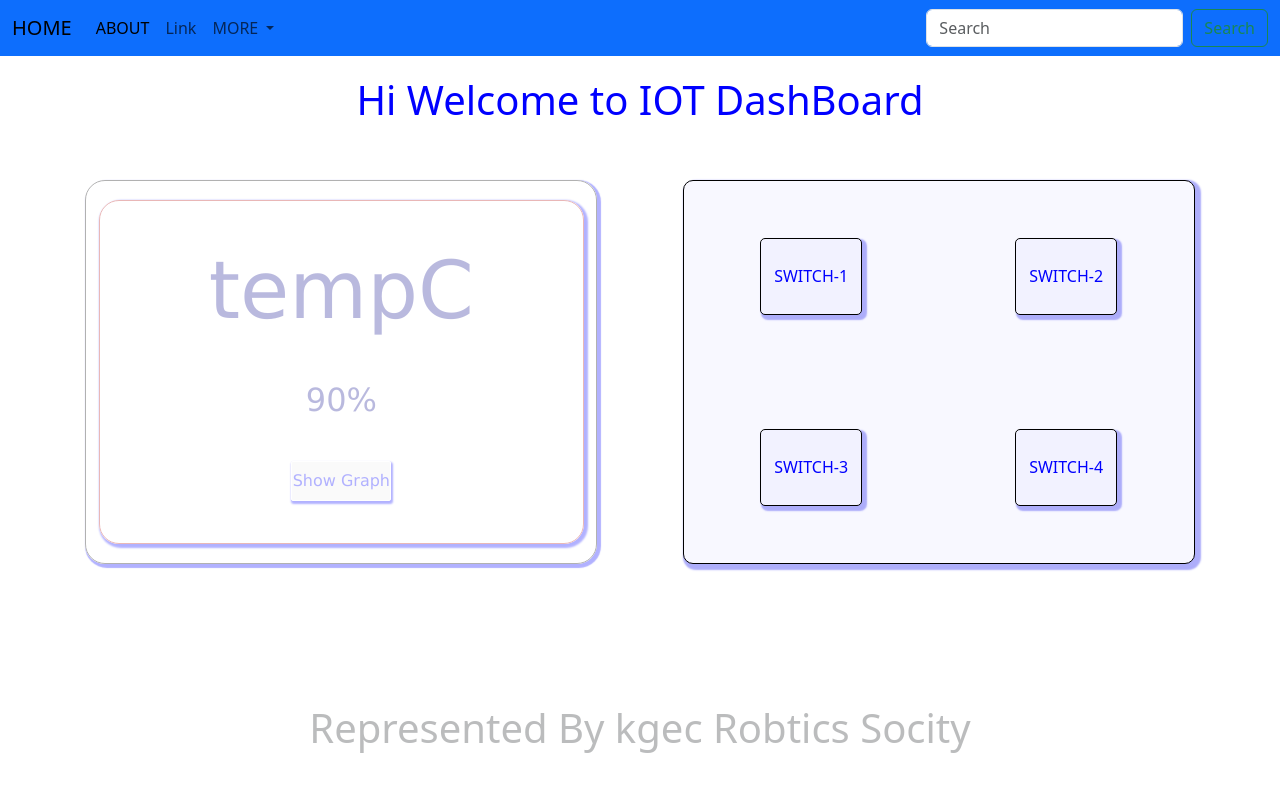
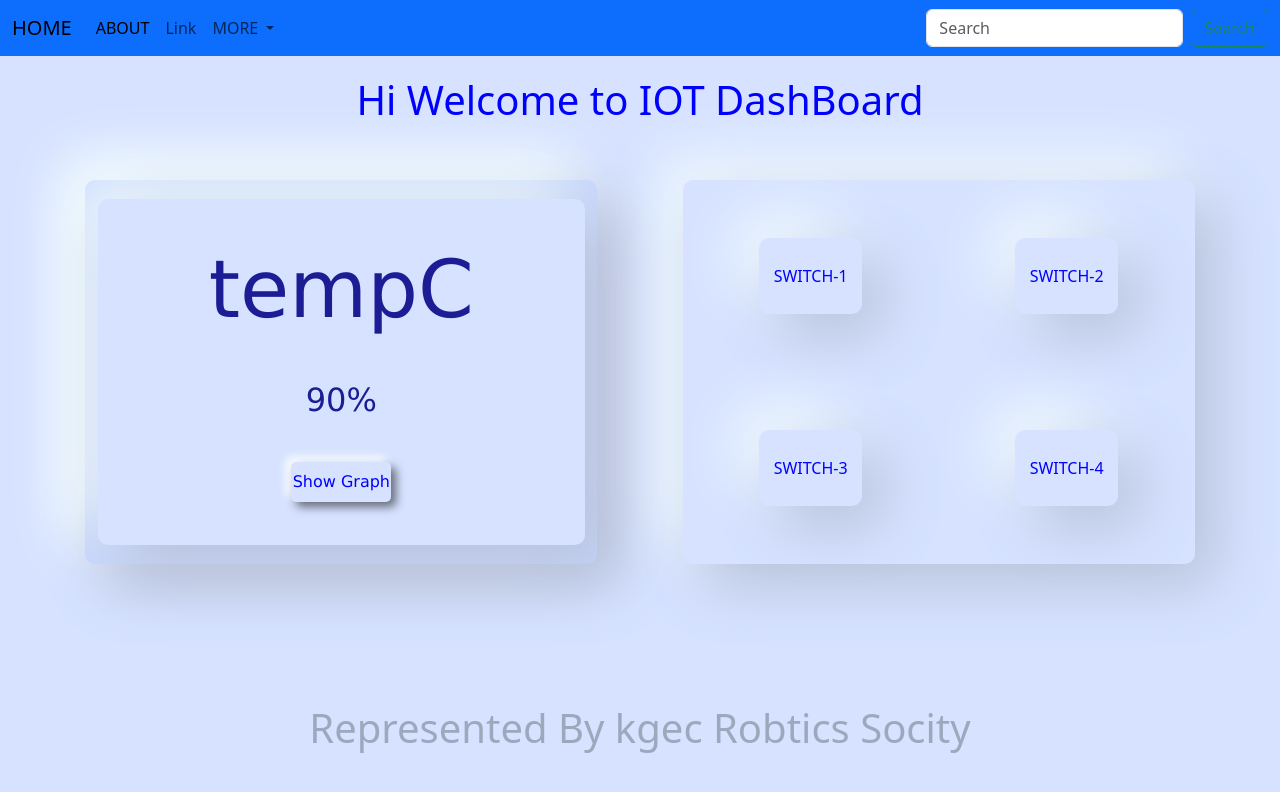
Before and after one commit to Sun-09/mqttnodeserverforiot, a website: page index.html in a window 1280 px wide. Drawn offline with nearby package versions, Linux system fonts and the light colour scheme; no server answers.

Commit message:
pneumorphism

```diff
--- a/index.html
+++ b/index.html
@@ -34,28 +34,34 @@
         #innermid{
             height: 80%;
             width: 40%;
-            border: 1px solid black;
-            border-radius: 20px;
+            border: 0px solid black;
 
-            opacity: 0.3;
+
+            /* opacity: 0.3; */
             /* background-color: rgb(87, 87, 111); */
             color: #1c1c94;
             display: flex;
             justify-content: center;
             align-items: center;
-            box-shadow: 2px 2px 1px 2px blue; ;
+            border-radius: 10px;
+background: #c6d6fd;
+box-shadow:  20px 20px 60px #b6c0d9,
+             -20px -20px 60px #f6ffff;
+
         }
         #innermid2{
             height: 80%;
             width: 40%;
             display: grid;
-            border: 0.4px solid black;
+            border: 0 px solid black;
             border-radius: 10px;
             grid-template-columns: repeat(2,1fr);
             justify-items: center;
             align-items: center;
-            box-shadow: 3px 3px 1.7px 3px #adadfa;
-            background-color: rgb(248 248 255);
+
+background: #d6e2ff;
+box-shadow:  20px 20px 60px #b6c0d9,
+             -20px -20px 60px #f6ffff;
         }
         [class^="innerbox"]{
             height: 40%;
@@ -63,11 +69,14 @@
             display: flex;
             justify-content: center;
             align-items: center;
-            border: 1px solid black;
-            border-radius: 5px;
+            border: 0px solid black;
+
             color: blue;
-            box-shadow:3px 3px 1.5px 2px #adadfa;;
-            background-color: rgb(242 242 255);
+            border-radius: 10px;
+background: #d6e2ff;
+box-shadow:  20px 20px 60px #b6c0d9,
+             -20px -20px 60px #f6ffff;
+
 
         }
         [class^="innerbox"]{
@@ -76,7 +85,7 @@
         }
 
         #temp{
-            border: 1px solid rgb(183, 20, 20);
+            border: 0px solid rgb(183, 20, 20);
             height: 90%;
             width: 95%;
             display: flex;
@@ -86,8 +95,10 @@
             font-family: Verdana, Geneva, Tahoma, sans-serif;
             padding: 0px;
             margin: 0px;
-            border-radius: 20px;
-            box-shadow: 2px 2px 2px 2px blue;
+            border-radius: 10px;
+background: #d6e2ff;
+box-shadow:  20px 20px 60px #b6c0d9,
+             -20px -20px 60px #f6ffff;
         }
         #tempc{
             font-size: 5rem;
@@ -98,12 +109,15 @@
             font-size: 2rem;
         }
         #btn{
-            border: 1px solid white;
+            border: 0px solid white;
             border-radius: 2px;
             color: blue;
             width: 100px;
             height: 40px;
-            box-shadow: 1px 2px 2px 1px blue;
+            border-radius: 5px;
+background: #d6e2ff;
+box-shadow:  5px 5px 10px #676c7a,
+             -5px -5px 10px #ffffff;
         }
         .footer{
                opacity: 0.3;
@@ -163,7 +177,7 @@
     </style>
 
 </head>
-<body>
+<body style="background: #d6e2ff;">
     <nav class="navbar navbar-expand-lg bg-primary ">
         <div class="container-fluid">
           <a class="navbar-brand" href="#">HOME</a>
--- a/index.js
+++ b/index.js
@@ -184,7 +184,7 @@ try {
       });
       client.on('message', function (topic, message, packet) {
         // console.log('Received Message:= ' + message.toString() + '\nOn topic:= ' + topic)
-      //   console.log("\n"+JSON.stringify(packet))
+        // console.log("\n"+JSON.stringify(packet))
        if(topic === "esp32_mqtt_tempvalue"){
           SOCKET_CLIENT.emit("weather", message.toString());
        }
```
